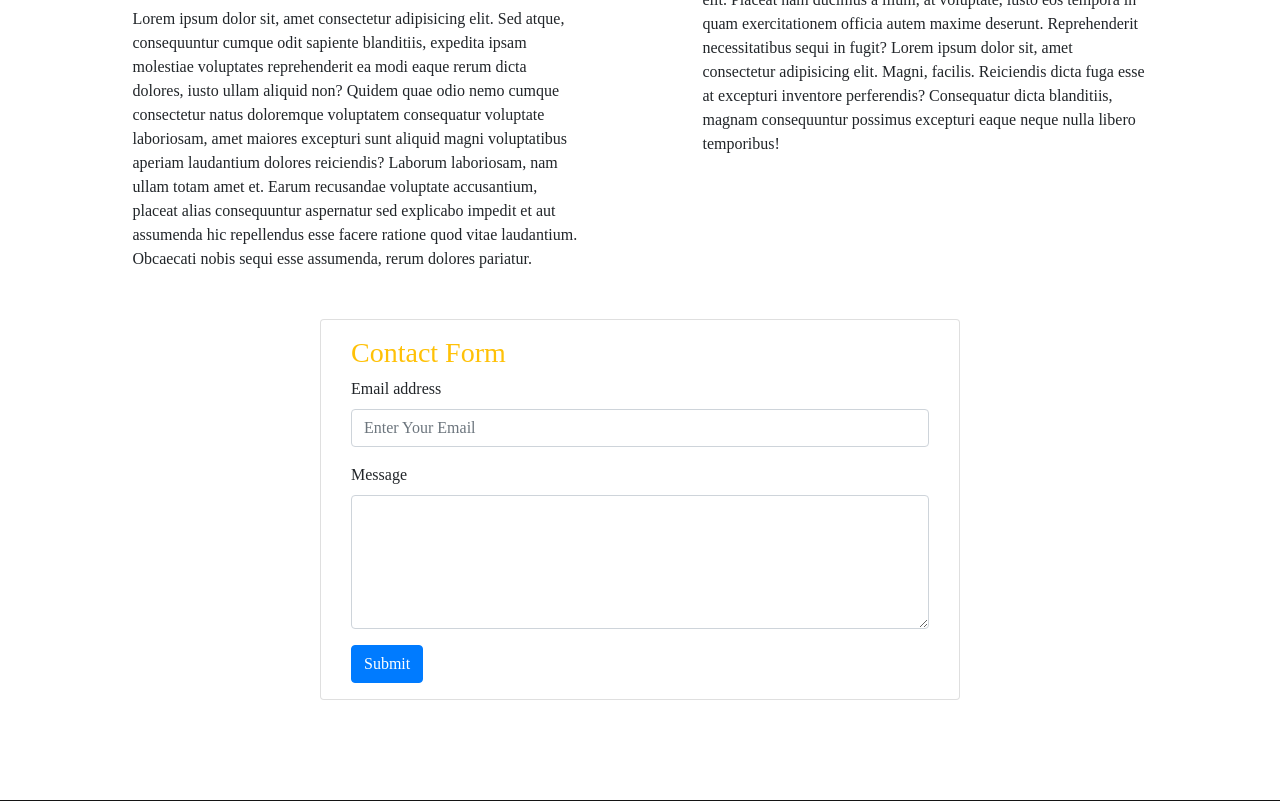
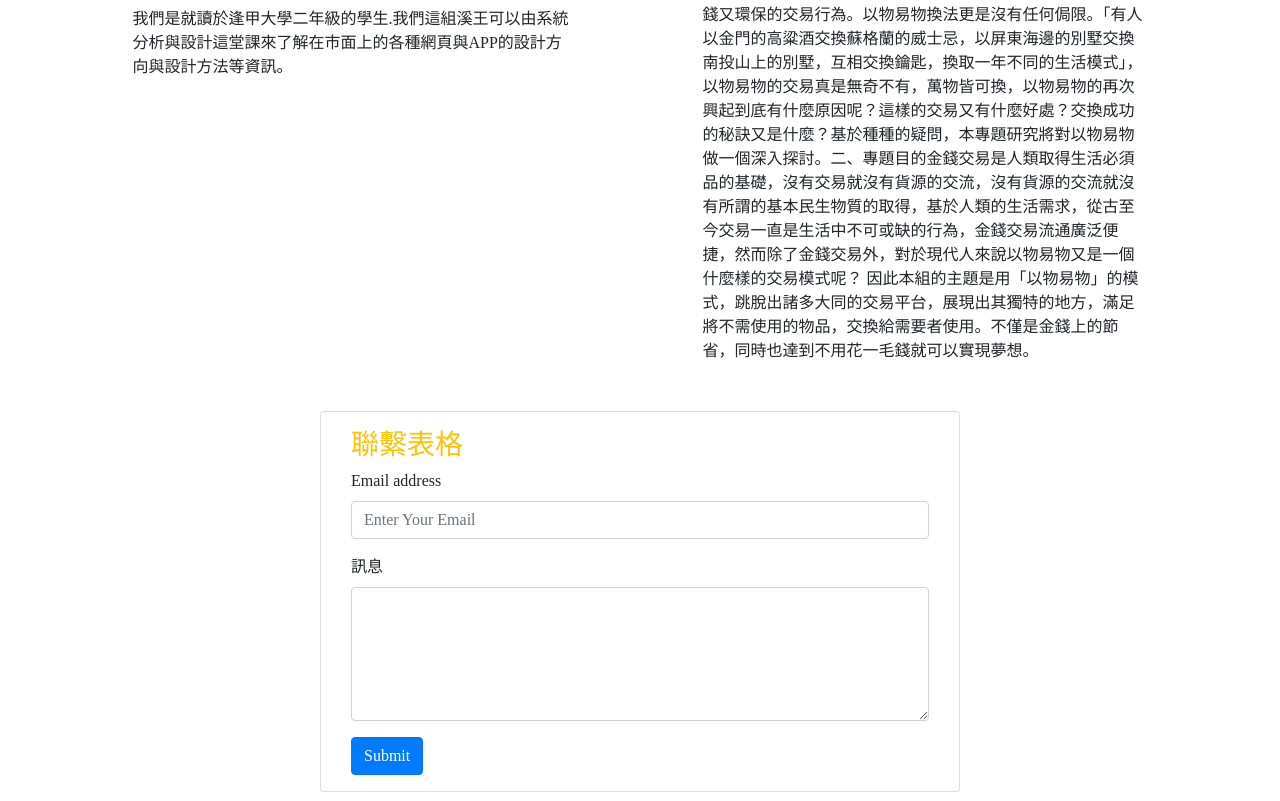
Before and after one commit to mark46wei/barter_web, a PHP site: page /foody/about.php in a window 1280 px wide. Shown: the part 448-1249 px from the top of the page. Run offline with PHP 8.4, Linux system fonts and the light colour scheme; some web fonts are replaced.

Commit message:
改ABOUTS US

```diff
--- a/ecommerce-website-master/ecommerce-website-master/about.php
+++ b/ecommerce-website-master/ecommerce-website-master/about.php
@@ -26,38 +26,22 @@ session_start();
     <div class="container mt-5 ">
       <div class="row justify-content-around">
         <div class="col-md-5 mt-3">
-          <h3 class="text-warning pt-3 title">Who We Are ?</h3>
+          <h3 class="text-warning pt-3 title">我們是誰?</h3>
           <hr />
           <img
-            src="https://images.unsplash.com/photo-1490578474895-699cd4e2cf59?ixlib=rb-1.2.1&ixid=eyJhcHBfaWQiOjEyMDd9&auto=format&fit=crop&w=600&h=400&q=80"
+            src="https://th.bing.com/th/id/OIP.bRh2h3W8KnVqb52WsaOWYgHaHa?pid=ImgDet&rs=1"
             class="img-fluid d-block rounded mx-auto image-thumbnail">
-          <p class="mt-2">Lorem ipsum dolor sit, amet consectetur adipisicing elit. Sed atque, consequuntur cumque odit
-            sapiente blanditiis, expedita ipsam molestiae voluptates reprehenderit ea modi eaque rerum dicta dolores,
-            iusto ullam aliquid non?
-            Quidem quae odio nemo cumque consectetur natus doloremque voluptatem consequatur voluptate laboriosam, amet
-            maiores excepturi sunt aliquid magni voluptatibus aperiam laudantium dolores reiciendis? Laborum laboriosam,
-            nam ullam totam amet et.
-            Earum recusandae voluptate accusantium, placeat alias consequuntur aspernatur sed explicabo impedit et aut
-            assumenda hic repellendus esse facere ratione quod vitae laudantium. Obcaecati nobis sequi esse assumenda,
-            rerum dolores pariatur.</p>
+          <p class="mt-2">我們是就讀於逢甲大學二年級的學生.我們這組溪王可以由系統分析與設計這堂課來了解在市面上的各種網頁與APP的設計方向與設計方法等資訊。</p>
         </div>
         <div class="col-md-5 mt-3">
           <span class="text-warning pt-3">
-            <h1 class="title">LIVE SUPPORT</h1>
-            <h3>24 hours|7 days a week| 365 days a year Live Technical Support</h3>
+            <h1 class="title">我們所追求的</h1>
+            <h3>動機與目的</h3>
           </span>
           <hr>
-          <p>It is a long established fact that a reader will be distracted by the readable content of a page when
-            looking at its layout. The point of using Lorem Ipsum is that it has a more-or-less normal distribution of
-            letters. There are many variations of passages of Lorel Ipsum available, but the majority have suffered
-            alteration in some form, by injected humour, or randomised words which don't look even slightly believable.
-            If you are going to use a passage of Lorem Ipsum, you need to be sure there isn't anything embarrassing
-            hidden in the middle of text.
-            Lorem ipsum dolor sit amet consectetur adipisicing elit. Placeat nam ducimus a illum, at voluptate, iusto
-            eos tempora in quam exercitationem officia autem maxime deserunt. Reprehenderit necessitatibus sequi in
-            fugit? Lorem ipsum dolor sit, amet consectetur adipisicing elit. Magni, facilis. Reiciendis dicta fuga esse
-            at excepturi inventore perferendis? Consequatur dicta blanditiis, magnam consequuntur possimus excepturi
-            eaque neque nulla libero temporibus!
+          <p>以物易物又稱之為物物交換，是有社會契約或明確協議條件下的交換價值模式，用自己擁有的物品以換取別人的物品，是一種現有貿易模式出現之前已有的交易方式，人類在使用貨幣作為買賣之前，就已經懂得以物易物。近年來由於電子商務的快速發展，加上環保意識的高漲，使得以物易物重新回到我們的生活當中。然而在以物易物網的龐大資料中，要尋找能夠滿足使用者的需求，意即構成雙重需求的偶合，以達成交換的情況相當的不容易。茲將本專題的動機與目的分述如后。一、專題動機隨著網路電子商務的興起以及環保意識的高度抬頭，以物易物再次回到我們的現實生活當中，加上以物易物又可以免除電子商務中的金錢交易行為，在不景氣的環境之下，是一項省錢又環保的交易行為。以物易物換法更是沒有任何侷限。「有人以金門的高粱酒交換蘇格蘭的威士忌，以屏東海邊的別墅交換南投山上的別墅，互相交換鑰匙，換取一年不同的生活模式」，以物易物的交易真是無奇不有，萬物皆可換，以物易物的再次興起到底有什麼原因呢？這樣的交易又有什麼好處？交換成功的秘訣又是什麼？基於種種的疑問，本專題研究將對以物易物做一個深入探討。二、專題目的金錢交易是人類取得生活必須品的基礎，沒有交易就沒有貨源的交流，沒有貨源的交流就沒有所謂的基本民生物質的取得，基於人類的生活需求，從古至今交易一直是生活中不可或缺的行為，金錢交易流通廣泛便捷，然而除了金錢交易外，對於現代人來說以物易物又是一個什麼樣的交易模式呢？
+因此本組的主題是用「以物易物」的模式，跳脫出諸多大同的交易平台，展現出其獨特的地方，滿足將不需使用的物品，交換給需要者使用。不僅是金錢上的節省，同時也達到不用花一毛錢就可以實現夢想。
+
           </p>
 
         </div>
@@ -69,7 +53,7 @@ session_start();
   <div class="container mt-3 d-flex justify-content-center card pb-3 col-md-6">
 
     <form class="col-md-12" action="https://formspree.io/EnterYourEmail" method="POST" name="_next">
-      <h3 class="text-warning pt-3 title mx-auto">Contact Form</h3>
+      <h3 class="text-warning pt-3 title mx-auto">聯繫表格</h3>
       <div class="form-group">
         <label for="exampleFormControlInput1">Email address</label>
         <input type="email" class="form-control" id="exampleFormControlInput1" placeholder="Enter Your Email"
@@ -77,7 +61,7 @@ session_start();
       </div>
 
       <div class="form-group">
-        <label for="exampleFormControlTextarea1">Message</label>
+        <label for="exampleFormControlTextarea1">訊息</label>
         <textarea class="form-control" id="exampleFormControlTextarea1" name="message" rows="5"></textarea>
       </div>
       <input type="hidden" name="_next" value="http://localhost/foody/about.php" />
```
Also changed, not shown: ecommerce-website-master/ecommerce-website-master/images/OIP.jpg (added).
